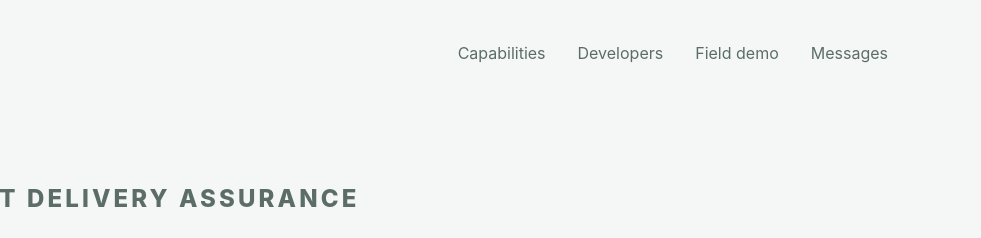
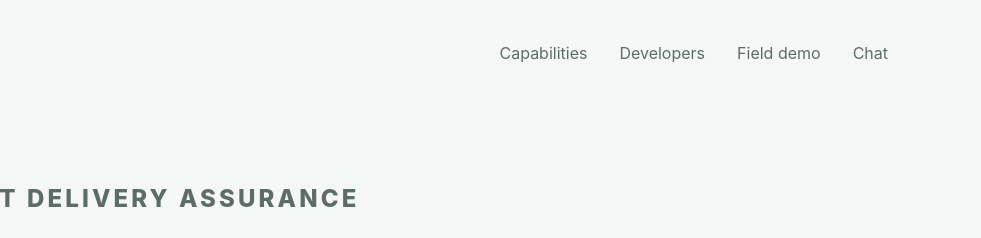
Before and after one commit to simondalmasso/Zungun, a website: page cloudflare/public/index.html in a window 1280 px wide. Shown: the top 238 px of the page, 299-1280 px from the left. Drawn offline with Linux system fonts and the light colour scheme; no server answers.

Commit message:
fix(web): point public navigation to chat

```diff
--- a/cloudflare/public/index.html
+++ b/cloudflare/public/index.html
@@ -56,7 +56,7 @@
       <a href="#capabilities">Capabilities</a>
       <a href="/developers">Developers</a>
       <a href="/control">Field demo</a>
-      <a href="/messages">Messages</a>
+      <a href="/chat/">Chat</a>
     </nav>
   </header>
   <section class="hero" aria-labelledby="hero-title">
```
